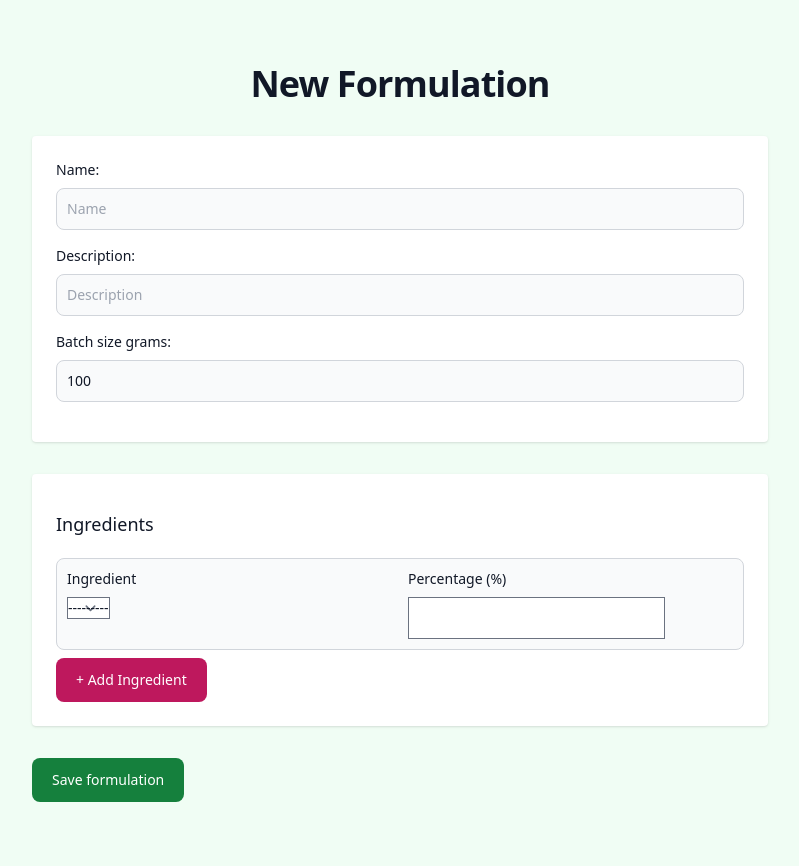
After one commit to DenisaKo/cos_formulator, a Django app: page /formulations/create/ in a window 1280 px wide. The commit adds this page. Shown: the whole page, without its empty margins (240-1039 px from the left). Run offline with Django 5.2, Linux system fonts and the light colour scheme; the visitor is signed in with stand-in values (Sample User, id 1); data that the repository does not hold is empty; some libraries are stand-ins or nearby versions.

Commit message:
basic formulation creation added

```diff
--- a/cos_formulator/urls.py
+++ b/cos_formulator/urls.py
@@ -16,12 +16,12 @@ Including another URLconf
 """
 from django.contrib import admin
 from django.urls import path, include
-from formulations.views import home, sign_up
+from formulations.views import home, sign_up, create_formulation_view
 
 urlpatterns = [
     path('admin/', admin.site.urls),
     path('', home, name = 'home'),
     path('accounts/', include('django.contrib.auth.urls')),
     path('accounts/register/', sign_up, name='register'),
-
+    path('formulations/create/', create_formulation_view, name='create_formulation'),
 ]
--- a/formulations/forms.py
+++ b/formulations/forms.py
@@ -2,6 +2,8 @@ from django import forms
 from django.contrib.auth.models import User
 from django.contrib.auth.forms import UserCreationForm
 from django.core.exceptions import ValidationError
+from django.forms import inlineformset_factory
+from .models import Formulation, FormulationIngredient, Ingredient
 
 class RegistrationForm(UserCreationForm):
     """
@@ -28,3 +30,72 @@ class RegistrationForm(UserCreationForm):
                 code='email_taken'
             )
         return email
+
+class FormulationForm(forms.ModelForm):
+    """
+    Form for creating and updating a formulation.
+    """
+    class Meta:
+        model = Formulation
+        fields = ["name", "description", "batch_size_grams"]
+
+    widgets = {
+        'name': forms.TextInput(attrs={'placeholder': 'e.g., Hydrating Face Cream'}),
+        'description': forms.Textarea(attrs={'rows': 2, 'placeholder': 'Describe your formulation (e.g., Intensive moisturising cream)'}),
+        'instructions': forms.Textarea(attrs={'rows': 2, 'placeholder': 'Step-by-step guide for making this formulation...'}),
+        'batch_size_grams': forms.NumberInput(attrs={'placeholder': 'e.g., 100.00'})
+    }
+    labels = {
+        'name': 'Formulation name',
+        'description': 'Description',
+        'instructions': 'Instructions',
+        'batch_size_grams': 'Batch Size (grams)',
+    }
+    help_texts = {
+        'batch_size_grams': 'Enter the target batch size in grams (e.g., 100.00 for a 100g batch). Must be 0 or a positive number.',
+    }
+
+class IngredientForm(forms.ModelForm):
+    """
+    Form for creating and updating an ingredient.
+    """
+    class Meta:
+        model = Ingredient
+        fields = ["name", "inci_name", "functionality", "solubility", "physical_state", "recommended_concentration", "notes"]
+
+    widgets = {
+        'name': forms.TextInput(attrs={'placeholder': 'e.g., Hydrating Face Cream'}),
+        'inci_name': forms.TextInput(attrs={'placeholder': 'e.g., Sodium Chloride'}),
+        'functionality': forms.Textarea(attrs={'rows': 2, 'placeholder': 'Describe your formulation (e.g., Intensive moisturising cream)'}),
+        'notes': forms.Textarea(attrs={'rows': 2, 'placeholder': 'Step-by-step guide for making this formulation...'}),
+        'recommended_concentration': forms.TextInput(attrs={'placeholder': 'e.g., 5-10%'})
+    }
+    labels = {
+        'name': 'Ingredient name',
+        'inci_name': 'Ingredient INCI name',
+        'functionality': 'Functionality',
+        'notes': 'Notes',
+        'recommended_concentration': 'Recommended concentration',
+        'solubility': 'Solubility',
+        'physical_state': 'Physical state',
+    }
+
+class FormulationIngredientForm(forms.ModelForm):
+    class Meta:
+        model = FormulationIngredient
+        fields = ["ingredient", "percentage"]
+
+    widgets = {
+        'percentage': forms.NumberInput(attrs={'placeholder': 'e.g., 5,00'}),
+    }
+    labels = {
+        'percentage': 'Concentration',
+    }
+
+FormulationIngredientFormSet = inlineformset_factory(
+    Formulation,
+    FormulationIngredient,
+    form = FormulationIngredientForm,
+    extra=1,
+    can_delete=True,
+)
--- a/formulations/models.py
+++ b/formulations/models.py
@@ -86,13 +86,13 @@ class FormulationIngredient(models.Model):
     A model representing an ingredient within a formulation,
     including its percentage.
     """
-    formulation = models.ForeignKey(Formulation, on_delete=models.CASCADE, help_text="The formulation this ingredient belongs to")
-    ingredient = models.ForeignKey(Ingredient, on_delete=models.CASCADE, help_text="The ingredient in this formulation")
+    formulation = models.ForeignKey(Formulation, on_delete=models.CASCADE)
+    ingredient = models.ForeignKey(Ingredient, on_delete=models.CASCADE)
     percentage = models.DecimalField(
         max_digits=5,
         decimal_places=2,
         validators=[MinValueValidator(0), MaxValueValidator(100)],
-        help_text="Percentage of this ingredient in the formula (e.g., 5.00 for 5%)"
+        # help_text="Percentage of this ingredient in the formula (e.g., 5.00 for 5%)"
     )
     instructions = models.TextField(blank=True, null=True, help_text="Step-by-step instructions for ingredient addition")
     # ensure, that order in which ingredients were inputed, stays the same
--- a/formulations/views.py
+++ b/formulations/views.py
@@ -1,6 +1,8 @@
 from django.contrib.auth import login
-from django.shortcuts import render, redirect
-from formulations.forms import RegistrationForm
+from django.contrib.auth.decorators import login_required
+from django.shortcuts import render, redirect, get_object_or_404
+from formulations.forms import RegistrationForm, FormulationForm, IngredientForm, FormulationIngredientForm, FormulationIngredientFormSet
+from formulations.models import Formulation
 
 # Create your views here.
 def home(request):
@@ -17,3 +19,34 @@ def sign_up(request):
         form = RegistrationForm() # An empty form for GET requests
 
     return render(request, 'registration/register.html', {'form': form})
+
+@login_required
+def create_formulation_view(request):
+
+    if request.method == 'POST':
+        form = FormulationForm(request.POST)
+        ingredient_formset = FormulationIngredientFormSet(request.POST, prefix='form')
+
+        if form.is_valid():
+            # When creating a NEW formulation, the instance of it won't exist yet for the FormSet until the Formulation is saved.
+            formulation = form.save(commit=False)
+            formulation.user = request.user # Set the user
+            formulation.save()
+            # formulation must exist - to has pk for PhaseFormSet
+            ingredient_formset = FormulationIngredientFormSet(request.POST, instance=formulation, prefix='form')
+
+            if ingredient_formset.is_valid():
+                ingredient_formset.save()
+                return redirect('home')
+            else:
+                # If phase formset fails, delete the parent formulation that was just saved.
+                formulation.delete()
+    else:
+        form = FormulationForm()
+        ingredient_formset = FormulationIngredientFormSet(prefix='form')
+
+    context = {
+        'form': form,
+        'ingredient_formset': ingredient_formset,
+    }
+    return render(request, 'formulations/create_formulation.html', context)
--- /dev/null
+++ b/static/js/formset.js
@@ -0,0 +1,24 @@
+
+document.addEventListener('DOMContentLoaded', function () {
+    const addBtn = document.getElementById('add-ingredient');
+    const formsetContainer = document.getElementById('ingredient-formset');
+    const totalForms = document.querySelector('#id_form-TOTAL_FORMS');
+
+    addBtn.addEventListener('click', function () {
+        console.log("Add button clicked!");
+        const currentFormCount = parseInt(totalForms.value);
+        const formTemplate = document.querySelector('.ingredient-form:last-of-type');
+        const newForm = formTemplate.cloneNode(true);
+
+        // Update form fields with new index
+        newForm.innerHTML = newForm.innerHTML.replace(/form-(\d+)-/g, `form-${currentFormCount}-`);
+
+        // Clear input values
+        newForm.querySelectorAll('input, textarea, select').forEach(input => {
+            if (input.type !== 'hidden') input.value = '';
+        });
+
+        formsetContainer.appendChild(newForm);
+        totalForms.value = currentFormCount + 1;
+    });
+});
--- a/templates/base.html
+++ b/templates/base.html
@@ -30,10 +30,11 @@
     </style>
 </head>
 <body class="font-inter bg-green-50 dark:bg-gray-900 min-h-screen flex items-center justify-center">
-    <div class="container px-4">
+    <div class="container px-4 bg-green-50 dark:bg-gray-900">
         {% block content %}
 
         {% endblock content %}
     </div>
+    <script src="{% static 'js/formset.js' %}"></script>
 </body>
 </html>
--- /dev/null
+++ b/templates/formulations/create_formulation.html
@@ -0,0 +1,85 @@
+{% extends "base.html" %}
+{% load static %}
+
+{% block title %}Create New Formulation{% endblock %}
+
+{% block content %}
+
+<section class="bg-green-50 dark:bg-gray-900">
+    <div class="py-8 lg:py-16 px-4 mx-auto max-w-screen-md">
+        <h2 class="mb-4 text-4xl tracking-tight font-extrabold text-center text-gray-900 dark:text-white">New Formulation</h2>
+
+        <form action="{% url 'create_formulation' %}" class="space-y-8" method="post">
+
+            {% csrf_token %}
+
+            <div class="bg-white p-6 rounded shadow">
+                {% for field in form %}
+                    <div class="mb-4">
+                        <label for="{{ field.id_for_label }}" class="block mb-2 text-sm font-medium text-gray-900 dark:text-white">
+                            {{ field.label_tag }}
+                        </label>
+                        <input type="{{ field.widget_type }}" name="{{ field.html_name }}" id="{{ field.id_for_label }}"
+                            class="bg-gray-50 border border-gray-300 text-gray-900 text-sm rounded-lg focus:ring-primary-600 focus:border-primary-600 block w-full p-2.5 dark:bg-gray-700 dark:border-gray-600 dark:placeholder-gray-400 dark:text-white dark:focus:ring-blue-500 dark:focus:border-blue-500"
+                            placeholder="{{ field.label }}"
+                            {% if field.field.required %}required{% endif %}
+                            {% if field.value %}value="{{ field.value }}"{% endif %}
+                        >
+
+                        {% for error in field.errors %}
+                            <p class="text-red-500 text-xs italic">{{ error }}</p>
+                        {% endfor %}
+                    </div>
+                {% endfor %}
+            </div>
+
+            <div class="bg-white p-6 rounded shadow" >
+                <h2 class="py-3 block mb-2 text-lg font-medium text-gray-900 dark:text-white">Ingredients</h2>
+
+                <div id="ingredient-formset">
+                    {{ ingredient_formset.management_form }}
+                    {% for iform in ingredient_formset %}
+                        <div class="ingredient-form block mb-2 text-sm font-medium text-gray-900 dark:text-white">
+                            <div class="grid grid-cols-1 md:grid-cols-2 gap-4 bg-gray-50 border border-gray-300 text-gray-900 text-sm rounded-lg focus:ring-primary-600 focus:border-primary-600 block w-full p-2.5 dark:bg-gray-700 dark:border-gray-600 dark:placeholder-gray-400 dark:text-white dark:focus:ring-blue-500 dark:focus:border-blue-500">
+
+                                <div>
+                                    <label for="{{ iform.ingredient.id_for_label }}" class="block mb-2 text-sm font-medium text-gray-900 dark:text-white">
+                                        Ingredient
+                                    </label>
+                                    {{ iform.ingredient }}
+                                    {% if iform.ingredient.errors %}
+                                        <p class="text-red-500 text-xs">{{ iform.ingredient.errors }}</p>
+                                    {% endif %}
+                                </div>
+
+                                <div>
+                                    <label for="{{ iform.percentage.id_for_label }}" class="block mb-2 text-sm font-medium text-gray-900 dark:text-white">
+                                        Percentage (%)
+                                    </label>
+                                    {{ iform.percentage }}
+                                    {% if iform.percentage.errors %}
+                                        <p class="text-red-500 text-xs">{{ iform.percentage.errors }}</p>
+                                    {% endif %}
+                                </div>
+
+
+
+                            </div>
+                        </div>
+                    {% endfor %}
+                </div>
+
+
+                <button type="button" id="add-ingredient" class="py-3 px-5 text-sm font-medium text-center text-white rounded-lg bg-pink-700 sm:w-fit hover:bg-pink-800 focus:ring-4 focus:outline-none focus:ring-pink-300 dark:bg-pink-600 dark:hover:bg-pink-700 dark:focus:ring-pink-800">
+                    + Add Ingredient
+               </button>
+            </div>
+
+
+            <button type="submit" class="py-3 px-5 text-sm font-medium text-center text-white rounded-lg bg-green-700 sm:w-fit hover:bg-green-800 focus:ring-4 focus:outline-none focus:ring-green-300 dark:bg-green-600 dark:hover:bg-green-700 dark:focus:ring-green-800">Save formulation</button>
+        </form>
+
+    </div>
+  </section>
+
+{% endblock content %}
```
Also changed, not shown: templates/home.html (+9 -4 lines).
